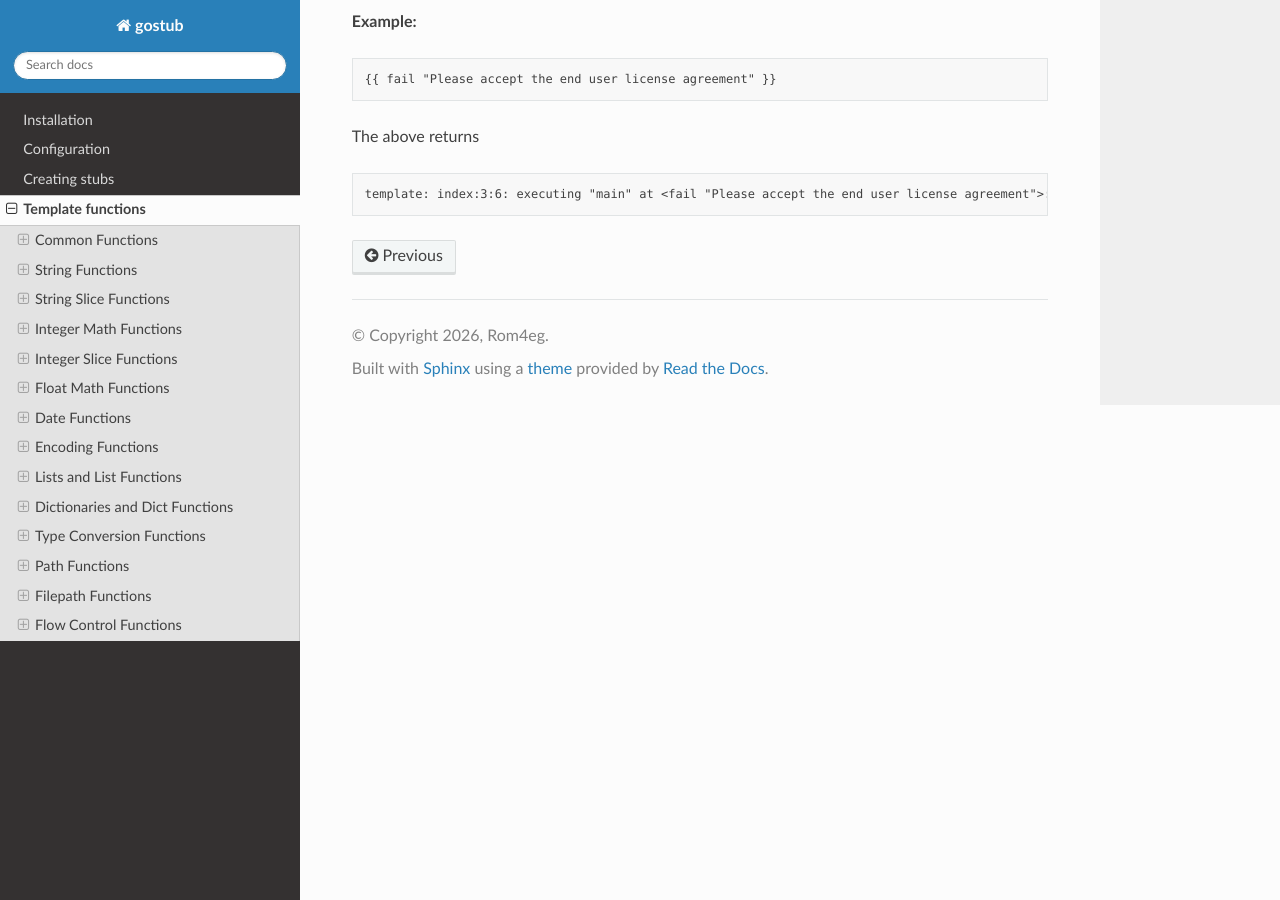
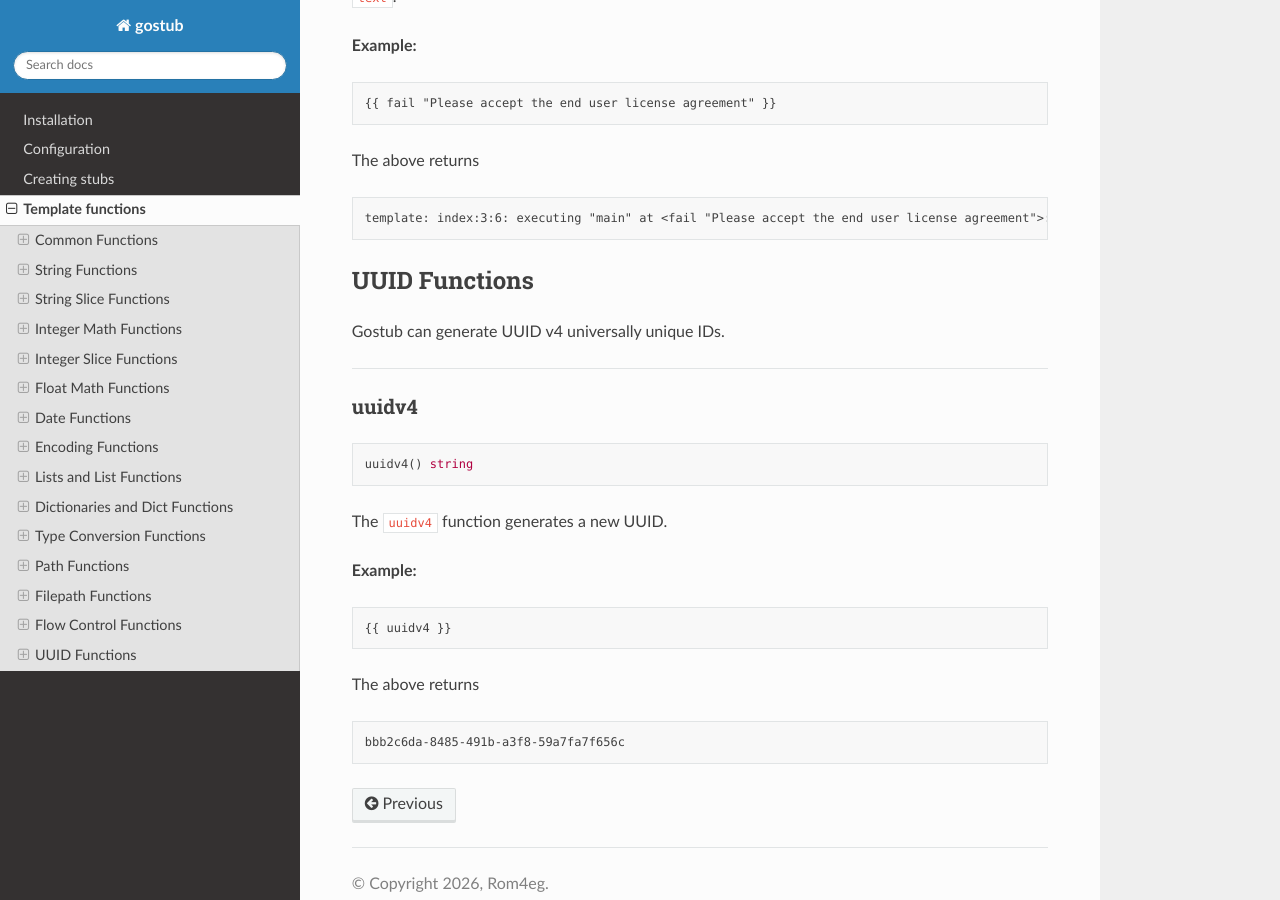
Before and after one commit to Rom4eg/gostub, a Sphinx documentation site: the page built from docs/functions.rst, in a window 1280 px wide and 900 px high, scrolled down 73830 px. Built offline with Sphinx 7.4.7 and the Read the Docs theme 3.1.0, drawn with Linux system fonts in a browser that asks for light colours.

Commit message:
docs - uuid functions

```diff
--- /dev/null
+++ b/docs/funcs/uuid.rst
@@ -0,0 +1,29 @@
+UUID Functions
+**************
+
+Gostub can generate UUID v4 universally unique IDs.
+
+----
+
+.. _func-uuidv4:
+
+uuidv4
+======
+
+.. code-block:: go
+
+   uuidv4() string
+
+The ``uuidv4`` function generates a new UUID.
+
+**Example:**
+
+.. code-block:: html
+
+   {{ uuidv4 }}
+
+The above returns
+
+.. code-block:: text
+
+   bbb2c6da-8485-491b-a3f8-59a7fa7f656c
--- a/docs/functions.rst
+++ b/docs/functions.rst
@@ -35,3 +35,5 @@
 .. include:: funcs/filepath.rst
 
 .. include:: funcs/flow.rst
+
+.. include:: funcs/uuid.rst
```
